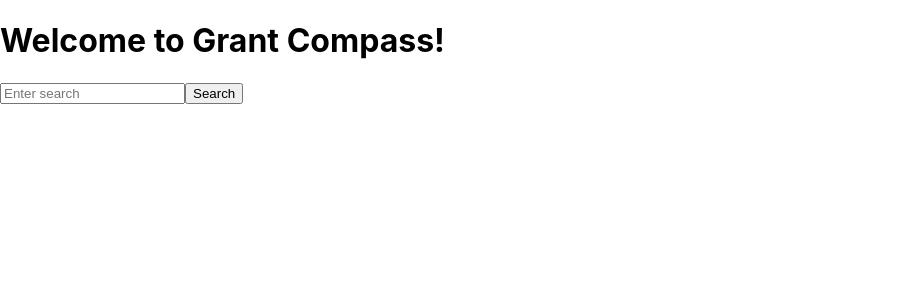
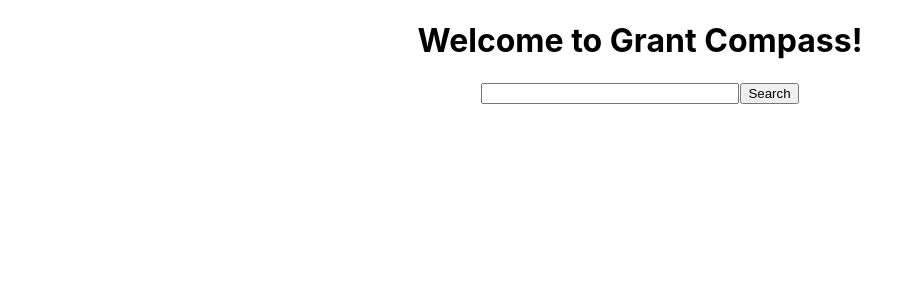
Before and after one commit to adumit/grant_compass, a React (Create React App) app in the folder frontend/: page / in a window 1280 px wide. Shown: the top 300 px of the page, without its empty margins (0-923 px from the left). Built offline with nearby package versions, Linux system fonts and the light colour scheme; the HTML template or start-up script is replaced by a standard one.

Commit message:
Separating initial page from results page
Separated pages, added search on enter press, added result descriptions

```diff
--- a/frontend/src/App.tsx
+++ b/frontend/src/App.tsx
@@ -1,21 +1,37 @@
 import {
   createBrowserRouter,
+  createSearchParams,
   RouterProvider,
+  useNavigate,
 } from "react-router-dom";
 import { Search } from "./Search";
 import "./index.css";
+import SearchInput from "./SearchInput";
 
 let router = createBrowserRouter([
   {
     path: "/",
     Component() {
+      const navigate = useNavigate();
+
+      function goToSearch() {
+        const inputField = document.getElementById("searchInput") as HTMLInputElement;
+        navigate({pathname: "/search", search:`?${createSearchParams({q: inputField?.value})}`})
+      }
+
       return (
-        <div>
-          <h1>{"Welcome to Grant Compass!"}</h1>
-          <Search />
+        <div style={{display: "flex", flexDirection:"column", justifyContent: "center"}}>
+          <h1 style={{display: "flex", justifyContent: "center"}}>{"Welcome to Grant Compass!"}</h1>
+          <div style={{display: "flex", justifyContent: "center"}}>
+            <SearchInput handleClick={goToSearch} />
+          </div>
         </div>
       );
     },
+  },
+  {
+    path: "/search",
+    element: <Search />
   }
 ]);
 
--- /dev/null
+++ b/frontend/src/OpportunityCard.tsx
@@ -0,0 +1,15 @@
+import { Opportunity } from "./types/apiTypes";
+
+export interface OpportunityCardProps {
+  opportunity: Opportunity;
+}
+
+export default function OpportunityCard({opportunity}: OpportunityCardProps) {
+
+  return (
+    <li key={opportunity.OpportunityID}>
+      <h2>{opportunity.OpportunityTitle}</h2>
+      <h3>{opportunity.Description}</h3>
+    </li>
+  );
+}
--- a/frontend/src/Search.tsx
+++ b/frontend/src/Search.tsx
@@ -1,36 +1,42 @@
 import { useEffect, useState } from "react";
+import { Opportunity, SearchResponse } from "./types/apiTypes";
+import OpportunityCard from "./OpportunityCard";
+import SearchInput from "./SearchInput";
+import { useSearchParams } from "react-router-dom";
 
 export function Search() {
-  const [query, setQuery] = useState("");
-  const [data, setData] = useState<{"Top matches": {"OpportunityID": string, "OpportunityTitle": string}[]}>({"Top matches":[]});
+  const [search, setSearch] = useSearchParams();
+  const [query, setQuery] = useState<string>(search.get("q") ?? "");
+  const [data, setData] = useState<SearchResponse>({"Top matches":[]});
 
   useEffect(() => {
-    if (query !== "") {
+    if (query && query !== "") {
       fetch(`http://localhost:8000/search/?search_text=${query}`)
       .then(response => response.json())
       .then(setData);
+
+      setSearch({q: query})
     }
   }, [query]);
 
   function handleClick() {
     const inputField = document.getElementById("searchInput") as HTMLInputElement;
-    if (inputField && inputField.value !== "") {
-      setQuery(inputField.value)
+    if (inputField) {
+      setQuery(inputField.value ?? "")
     }
   }
 
   return (
-    <div>
-      <input placeholder="Enter search" id="searchInput"/>
-      <button onClick={handleClick}>
-        Search
-      </button>
+    <div style={{display:"flex", flexDirection:"column"}}>
+      <div style={{display:"flex", position:"sticky", top:0, backgroundColor:"white"}}>
+        <div style={{display:"flex", paddingLeft:10, paddingTop:5, paddingBottom:2}}>
+          <SearchInput query={query} handleClick={handleClick}/>
+        </div>
+      </div>
       <ul>
         {data &&
-          data["Top matches"].map((item: {"OpportunityID": string, "OpportunityTitle": string}) => (
-          <li key={item.OpportunityID}>
-            <h3>{item.OpportunityTitle}</h3>
-          </li>
+          data["Top matches"].map((item: Opportunity) => (
+          <OpportunityCard opportunity={item}/>
         ))}
       </ul>
     </div>
--- /dev/null
+++ b/frontend/src/SearchInput.tsx
@@ -0,0 +1,22 @@
+
+export interface SearchInputProps {
+  query?: string;
+  handleClick: Function;
+}
+
+export default function SearchInput({ query, handleClick}: SearchInputProps) {
+  const keyDownHandler = (event: React.KeyboardEvent<HTMLInputElement>) => {
+    if (event.code === "Enter") {
+      handleClick();
+    }
+  };
+
+  return (
+    <div>
+      <input style={{width:250}} id="searchInput" defaultValue={query} onKeyDown={keyDownHandler}/>
+      <button style={{marginLeft:1}} onClick={() => {handleClick()}}>
+        Search
+      </button>
+    </div>
+  )
+}
--- /dev/null
+++ b/frontend/src/types/apiTypes.tsx
@@ -0,0 +1,9 @@
+export class Opportunity {
+  "OpportunityID": string;
+  "OpportunityTitle": string;
+  "Description": string;
+}
+
+export class SearchResponse {
+  "Top matches": Opportunity[];
+}
```
